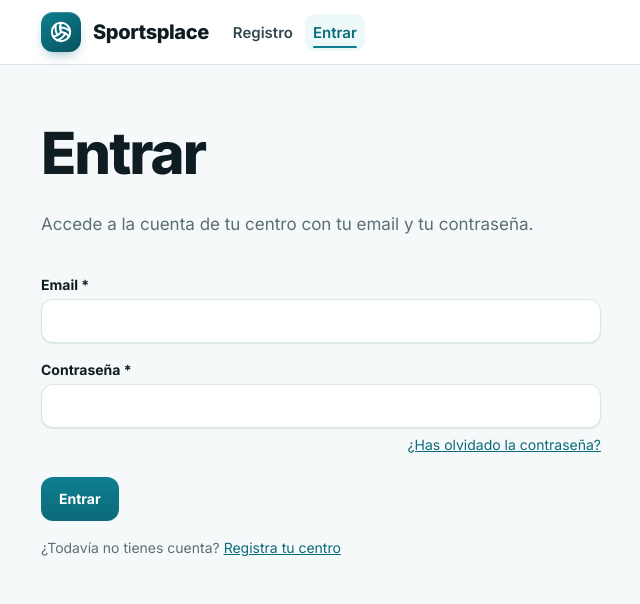
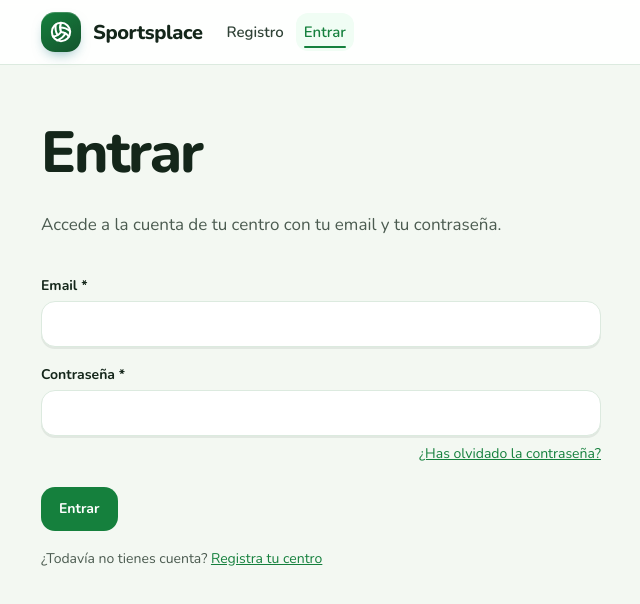
Before and after one commit to UB-ES-A4-2026/sportsplace, a React (Vite) app in the folder frontend/: page /entrar in a window 1280 px wide. Shown: the top 604 px of the page, without its empty margins (111-751 px from the left). Built offline with nearby package versions, Linux system fonts and the light colour scheme.

Commit message:
Diseño con vida: tokens.css nuevo (verde césped, naranja balón, Nunito, botones con pisada, estados de pedido, pasos y franja de campo)

```diff
--- a/frontend/src/diseno/tokens.css
+++ b/frontend/src/diseno/tokens.css
@@ -1,61 +1,133 @@
-/* Diseño S2 (#250): acento jewel teal, letra Inter Variable e iconos Lucide (lucide-react).
-   Las piezas nuevas usan estas variables; el resto de la app las irá adoptando en el cambio de diseño. */
-@import '@fontsource-variable/inter';
+/* Diseño S2 «con vida» (sustituye al estilo base de #250): verde césped, naranja balón y letra Nunito.
+   Se conservan los NOMBRES de las variables --s2-* (las usa todo el CSS de la app) y se cambian sus VALORES.
+   Aunque se llamen «teal», ahora son la escala de verde; no renombrar en esta PR para no tocar 12 archivos a la vez.
+   Contraste comprobado: todo texto normal ≥ 4,5:1 sobre su fondo; los botones con texto blanco ≥ 4,5:1. */
+@import '@fontsource-variable/nunito';
 
 :root {
-  --s2-teal-900: #063e47;
-  --s2-teal-800: #08525e;
-  --s2-teal-700: #0b6b7a;
-  --s2-teal-600: #0e7f90;
-  --s2-teal-500: #1597a8;
-  --s2-teal-100: #d6eef1;
-  --s2-teal-50: #edf8f9;
+  /* Verde césped (antes «teal»): acento principal, navegación activa, confirmar. */
+  --s2-teal-900: #0b3d1f;
+  --s2-teal-800: #14532d;
+  --s2-teal-700: #15803d;
+  --s2-teal-600: #15803d;
+  --s2-teal-500: #22a355; /* solo decoración (líneas, puntos), nunca texto */
+  --s2-teal-100: #dcfce7;
+  --s2-teal-50: #f0fdf4;
 
-  --s2-tinta: #0f1d22;
-  --s2-tinta-2: #34474e;
-  --s2-gris: #5b6f76;
-  --s2-linea: #dbe6e8;
-  --s2-linea-2: #eef3f4;
-  --s2-fondo: #f5f9fa;
+  /* Naranja balón: acción principal (Publicar, Buscar, Pedir material, Enviar). */
+  --s2-naranja-700: #9a3412;
+  --s2-naranja-600: #c2410c; /* fondo de botón con texto blanco: 5,2:1 */
+  --s2-naranja-500: #f97316; /* solo decoración o con texto oscuro */
+  --s2-naranja-100: #ffedd5;
+
+  /* Amarillo de los pasos numerados y del foco. */
+  --s2-amarillo: #facc15;
+  --s2-amarillo-50: #fffbeb;
+
+  /* Texto y superficies. */
+  --s2-tinta: #14261a;
+  --s2-tinta-2: #2f4236;
+  --s2-gris: #4b5b50;
+  --s2-linea: #dceadf;
+  --s2-linea-2: #eef5ef;
+  --s2-fondo: #f3f8f2;
   --s2-superficie: #fff;
-  --s2-peligro: #b42318;
-  --s2-peligro-50: #fef3f2;
-  --s2-aviso: #8a4b08;
-  --s2-aviso-50: #fff7e8;
+  --s2-peligro: #b91c1c;
+  --s2-peligro-50: #fef2f2;
+  --s2-aviso: #854d0e;
+  --s2-aviso-50: #fef3c7;
 
-  --s2-radio-s: 10px;
-  --s2-radio: 12px;
-  --s2-radio-l: 20px;
-  --s2-sombra-1: 0 1px 2px rgb(15 29 34 / 6%), 0 1px 1px rgb(15 29 34 / 4%);
-  --s2-sombra-2: 0 2px 4px rgb(15 29 34 / 4%), 0 8px 24px -6px rgb(15 29 34 / 10%);
-  --s2-sombra-3: 0 4px 8px rgb(15 29 34 / 5%), 0 22px 40px -12px rgb(11 107 122 / 28%);
-  --s2-foco: 0 0 0 4px rgb(21 151 168 / 20%);
+  /* Estados del pedido (E06 base común). Siempre con texto, nunca solo color. */
+  --s2-estado-pendiente-fondo: #fef3c7;  --s2-estado-pendiente-texto: #854d0e;  --s2-estado-pendiente-punto: #ca8a04;
+  --s2-estado-aceptado-fondo: #dcfce7;   --s2-estado-aceptado-texto: #14532d;   --s2-estado-aceptado-punto: #15803d;
+  --s2-estado-rechazado-fondo: #fee2e2;  --s2-estado-rechazado-texto: #991b1b;  --s2-estado-rechazado-punto: #dc2626;
+  --s2-estado-cancelado-fondo: #eef1ee;  --s2-estado-cancelado-texto: #3f4b43;  --s2-estado-cancelado-punto: #6b7a6f;
+  --s2-estado-recibido-fondo: #dbeafe;   --s2-estado-recibido-texto: #1e3a8a;   --s2-estado-recibido-punto: #1d4ed8;
+
+  /* Formas: más redondas y con «pisada» (sombra sólida abajo) en lugar de sombras difuminadas. */
+  --s2-radio-s: 12px;
+  --s2-radio: 14px;
+  --s2-radio-l: 22px;
+  --s2-sombra-1: 0 2px 0 rgb(20 38 26 / 8%);
+  --s2-sombra-2: 0 4px 0 #cfe2d3;
+  --s2-sombra-3: 0 8px 0 #cfe2d3;
+  --s2-foco: 0 0 0 4px var(--s2-amarillo);
   --s2-curva: cubic-bezier(0.16, 1, 0.3, 1);
-  --s2-letra: 'Inter Variable', Inter, ui-sans-serif, system-ui, -apple-system, 'Segoe UI', sans-serif;
+  --s2-letra: 'Nunito Variable', Nunito, ui-sans-serif, system-ui, -apple-system, 'Segoe UI', sans-serif;
+
+  /* Tamaños mínimos accesibles. */
+  --s2-toque: 44px;   /* alto mínimo de cualquier control */
+  --s2-toque-l: 52px; /* botones de acción principales */
 
   font-family: var(--s2-letra);
-  font-feature-settings: 'cv11', 'ss01';
   caret-color: var(--s2-teal-700);
 }
 
 ::selection { color: var(--s2-tinta); background: var(--s2-teal-100); }
 
-/* Botón principal y secundario del diseño S2 (sustituyen al estilo genérico de `button`). */
+/* Foco siempre visible y amarillo en toda la app. */
+:where(a, button, input, select, textarea, [tabindex]):focus-visible { outline: 4px solid var(--s2-amarillo); outline-offset: 3px; }
+
+@media (prefers-reduced-motion: reduce) {
+  *, *::before, *::after { transition-duration: 0.01ms !important; animation-duration: 0.01ms !important; }
+}
+
+/* Botón principal: naranja con pisada. */
 .s2-boton {
-  display: inline-flex; align-items: center; justify-content: center; gap: 8px; min-height: 44px; margin: 0;
-  padding: 0 18px; border: 0; border-radius: var(--s2-radio); color: #fff; font: inherit; font-size: 14.5px;
-  font-weight: 650; white-space: nowrap; cursor: pointer;
-  background: linear-gradient(180deg, var(--s2-teal-600), var(--s2-teal-700));
-  box-shadow: inset 0 1px 0 rgb(255 255 255 / 22%), 0 1px 2px rgb(6 62 71 / 30%), 0 8px 18px -8px rgb(11 107 122 / 60%);
-  transition: transform 160ms var(--s2-curva), box-shadow 160ms var(--s2-curva), filter 160ms var(--s2-curva);
+  display: inline-flex; align-items: center; justify-content: center; gap: 8px; min-height: var(--s2-toque-l); margin: 0;
+  padding: 0 22px; border: 0; border-radius: var(--s2-radio); color: #fff; font: inherit; font-size: 17px;
+  font-weight: 900; white-space: nowrap; cursor: pointer; background: var(--s2-naranja-600);
+  box-shadow: inset 0 -4px 0 var(--s2-naranja-700);
+  transition: transform 160ms var(--s2-curva), filter 160ms var(--s2-curva);
 }
-.s2-boton:hover { background: linear-gradient(180deg, var(--s2-teal-600), var(--s2-teal-700)); filter: brightness(1.06); transform: translateY(-1px); }
-.s2-boton:active { transform: translateY(0); }
-.s2-boton:focus-visible { outline: 0; box-shadow: var(--s2-foco), 0 1px 2px rgb(6 62 71 / 30%); }
-.s2-boton:disabled { color: rgb(255 255 255 / 85%); filter: saturate(0.35) brightness(1.08); cursor: not-allowed; transform: none; box-shadow: none; opacity: 1; }
+.s2-boton:hover { background: var(--s2-naranja-600); filter: brightness(0.94); }
+.s2-boton:active { transform: translateY(1px); box-shadow: inset 0 -2px 0 var(--s2-naranja-700); }
+.s2-boton:focus-visible { outline: 4px solid var(--s2-amarillo); outline-offset: 3px; box-shadow: inset 0 -4px 0 var(--s2-naranja-700); }
+.s2-boton:disabled { color: #fff; background: #5c6b60; box-shadow: none; filter: none; cursor: not-allowed; transform: none; opacity: 1; }
 
+/* Botón secundario: borde verde. */
 .s2-boton-secundario {
-  color: var(--s2-teal-800); background: var(--s2-superficie); box-shadow: inset 0 0 0 1px var(--s2-teal-100), var(--s2-sombra-1);
+  color: var(--s2-teal-700); background: var(--s2-superficie); box-shadow: inset 0 0 0 3px var(--s2-teal-700);
 }
-.s2-boton-secundario:hover { color: var(--s2-teal-900); background: var(--s2-teal-50); filter: none; }
-.s2-boton-secundario:disabled { color: var(--s2-gris); background: var(--s2-linea-2); filter: none; }
+.s2-boton-secundario:hover { color: var(--s2-teal-800); background: var(--s2-teal-50); filter: none; }
+.s2-boton-secundario:active { box-shadow: inset 0 0 0 3px var(--s2-teal-700); }
+.s2-boton-secundario:disabled { color: var(--s2-gris); background: var(--s2-linea-2); box-shadow: none; }
+
+/* Confirmar (Aceptar, Sí, lo he cobrado…): verde con pisada. */
+.s2-boton-verde { background: var(--s2-teal-700); box-shadow: inset 0 -4px 0 var(--s2-teal-800); }
+.s2-boton-verde:hover { background: var(--s2-teal-700); }
+.s2-boton-verde:active { box-shadow: inset 0 -2px 0 var(--s2-teal-800); }
+
+/* Acción destructiva (Rechazar): borde rojo; en el diálogo, relleno rojo con .s2-boton-peligro-lleno. */
+.s2-boton-peligro { color: var(--s2-peligro); background: var(--s2-superficie); box-shadow: inset 0 0 0 3px var(--s2-peligro); }
+.s2-boton-peligro:hover { background: var(--s2-peligro-50); filter: none; }
+.s2-boton-peligro-lleno { color: #fff; background: var(--s2-peligro); box-shadow: none; }
+
+/* Etiqueta de estado de pedido: <span class="s2-estado s2-estado--pendiente">Pendiente</span>. */
+.s2-estado {
+  display: inline-flex; align-items: center; gap: 6px; padding: 3px 12px; border-radius: 999px;
+  font-size: 14px; font-weight: 900; white-space: nowrap;
+}
+.s2-estado::before { content: ''; width: 8px; height: 8px; border-radius: 50%; background: currentColor; }
+.s2-estado--pendiente { color: var(--s2-estado-pendiente-texto); background: var(--s2-estado-pendiente-fondo); }
+.s2-estado--aceptado { color: var(--s2-estado-aceptado-texto); background: var(--s2-estado-aceptado-fondo); }
+.s2-estado--rechazado { color: var(--s2-estado-rechazado-texto); background: var(--s2-estado-rechazado-fondo); }
+.s2-estado--cancelado { color: var(--s2-estado-cancelado-texto); background: var(--s2-estado-cancelado-fondo); }
+.s2-estado--recibido { color: var(--s2-estado-recibido-texto); background: var(--s2-estado-recibido-fondo); }
+.s2-pagado { display: inline-flex; padding: 3px 12px; border-radius: 999px; color: #fff; background: var(--s2-teal-800); font-size: 14px; font-weight: 900; }
+
+/* Paso numerado (círculo amarillo con número), para formularios y secciones. */
+.s2-paso {
+  display: inline-grid; place-items: center; width: 30px; height: 30px; flex: none; border-radius: 50%;
+  color: var(--s2-tinta); background: var(--s2-amarillo); font-size: 16px; font-weight: 900;
+}
+
+/* Franja de campo de fútbol para cabeceras de página (Catálogo, Perfil de centro). Decorativa: aria-hidden en las líneas. */
+.s2-campo { position: relative; overflow: hidden; color: #fff; background:
+  repeating-linear-gradient(90deg, rgb(255 255 255 / 5%) 0 80px, transparent 80px 160px), var(--s2-teal-700); }
+.s2-campo-linea { position: absolute; left: 50%; top: 0; bottom: 0; width: 4px; background: rgb(255 255 255 / 20%); }
+.s2-campo-circulo { position: absolute; left: 50%; top: 50%; width: 240px; height: 240px; margin: -120px 0 0 -120px;
+  border: 4px solid rgb(255 255 255 / 20%); border-radius: 50%; }
+.s2-campo-area { position: absolute; top: 50%; width: 130px; height: 230px; margin-top: -115px; border: 4px solid rgb(255 255 255 / 20%); }
+.s2-campo-area--izq { left: -4px; }
+.s2-campo-area--der { right: -4px; }
```
